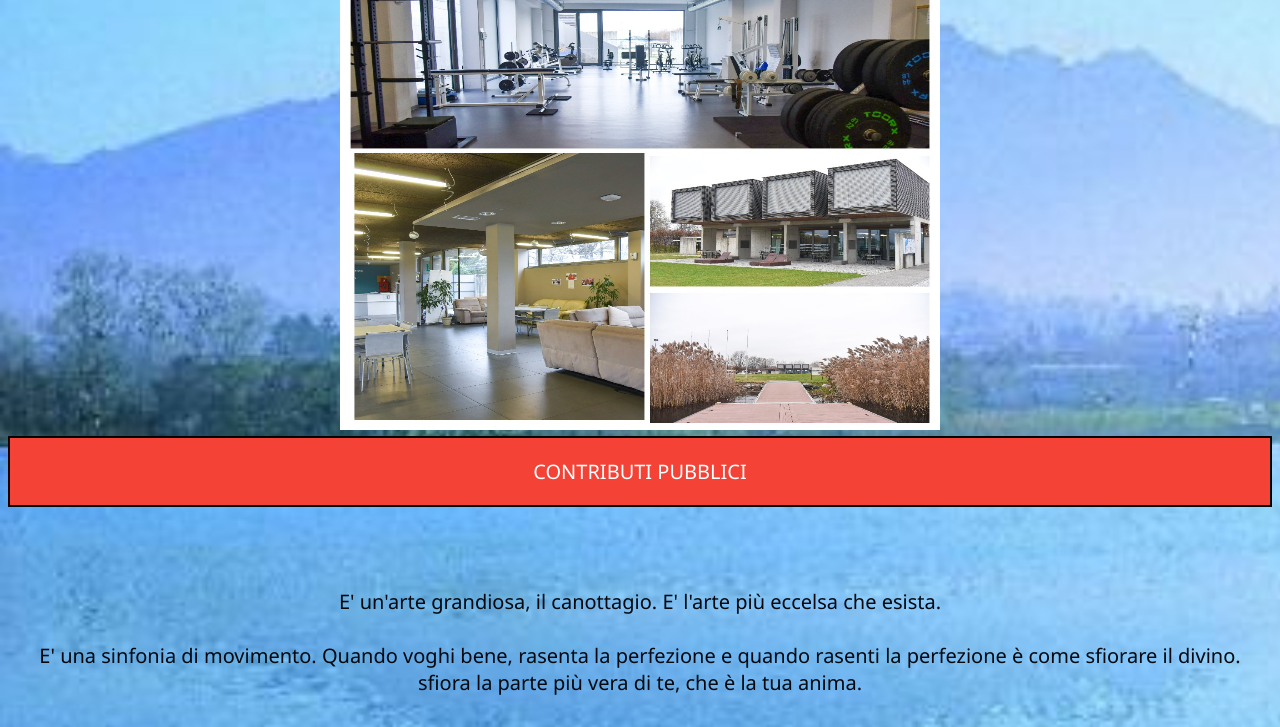
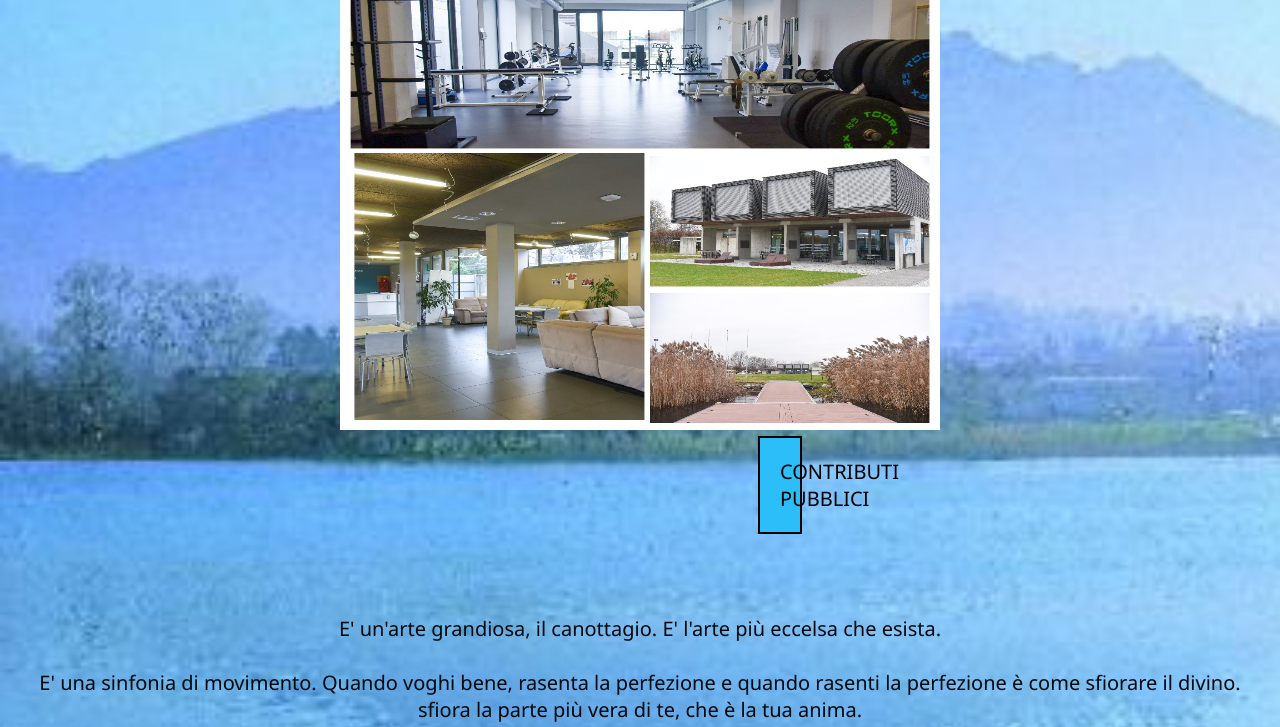
Before and after one commit to manureda/centroremieromanureda, a plain HTML site: page index.html in a window 1280 px wide. Shown: the part 352-1079 px from the top of the page. Drawn offline with Linux system fonts and the light colour scheme.

Commit message:
container contr pubb

```diff
--- a/index.html
+++ b/index.html
@@ -48,9 +48,12 @@ body {background-image:url(lago2.jpg);
 
 
   <section id="orari">
-       <img src="imgcollage.jpg" width="600" height="460">
+    <img src="imgcollage.jpg" width="600" height="460">
+
        <br>
-       <div class="container"
+
+       <div class="container">
+
        <a href="contr.html">CONTRIBUTI PUBBLICI</a>
       </div>
 
--- a/sito.css
+++ b/sito.css
@@ -99,8 +99,12 @@ margin-bottom: 0;
  }
 
  .container {
-  background-color: #F44336;
+  background-color: #2cbef8;
   color: white;
   padding: 20px;
   border: 2px solid black;
+  margin-left: 750px;
+  margin-right: 750px;
 }
+
+.container a{text-decoration: none;color:#000;}
```
